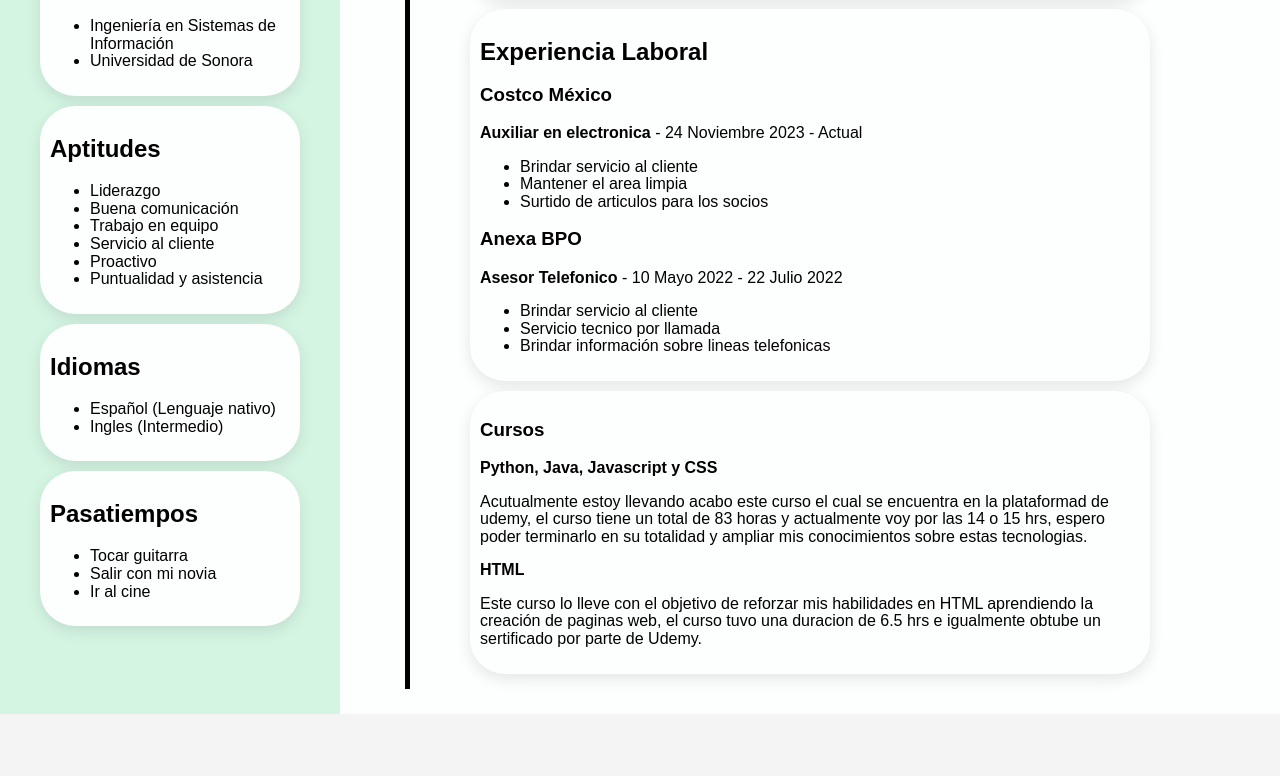
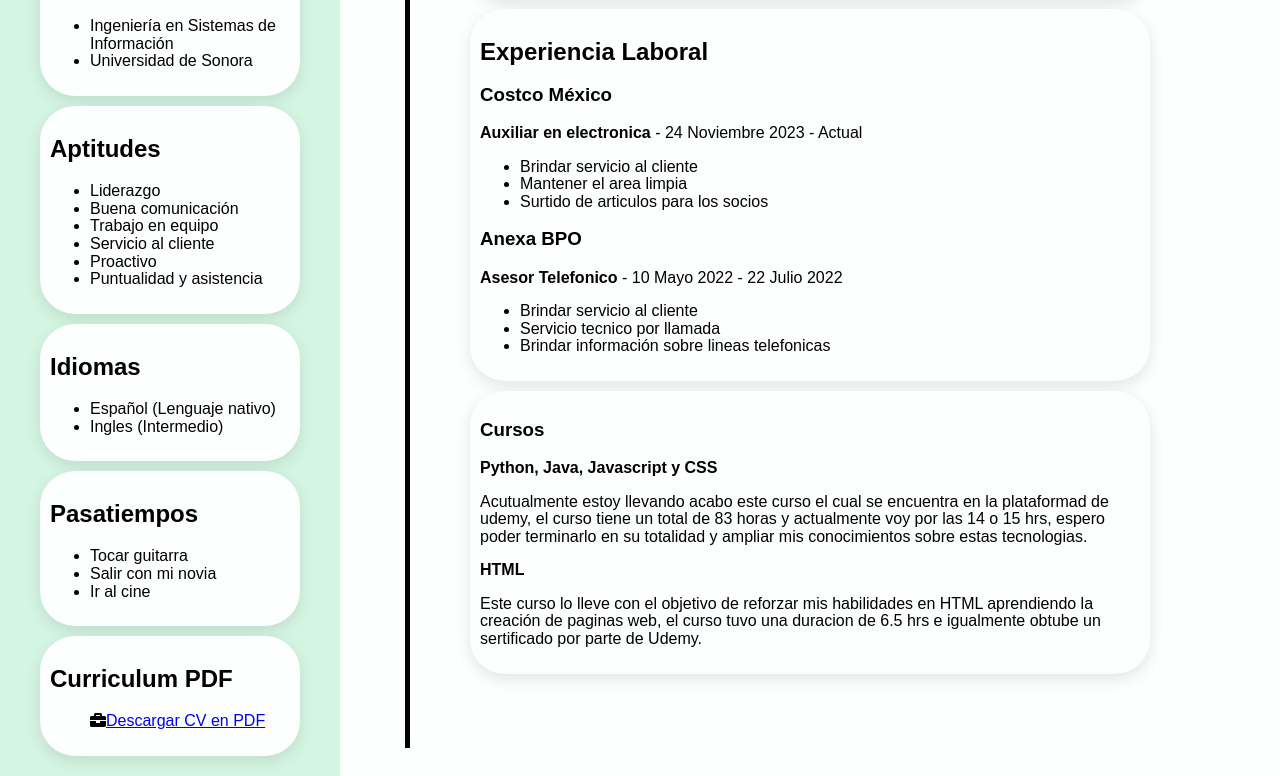
Before and after one commit to juanfel2302/CurriculumVitae, a plain HTML site: page index.html in a window 1280 px wide. Shown: the part 879-1655 px from the top of the page. Before the commit the page ends 1593 px from the top, so only its background shows below. Drawn offline with Linux system fonts and the light colour scheme.

Commit message:
Update index.html

```diff
--- a/index.html
+++ b/index.html
@@ -75,6 +75,13 @@
 
             </ul>
         </section>
+
+        <section id="Curriculum">
+            <h2>Curriculum PDF</h2>
+            <ul>
+            <p class="contact-item"><i class="fas fa-briefcase contact-icon"></i><a href="https://drive.google.com/file/d/1H78Tr03PauR6OQt8lnEBIxJcun9GEOZ0/view">Descargar CV en PDF</a></p>
+            </ul>
+        </section>
     </div>
 
     <!-- Contenido principal -->
```
